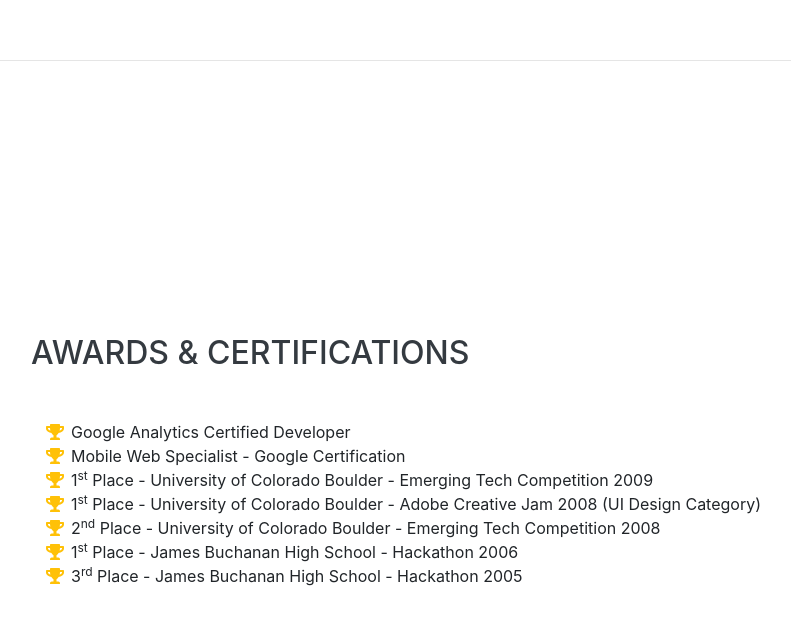
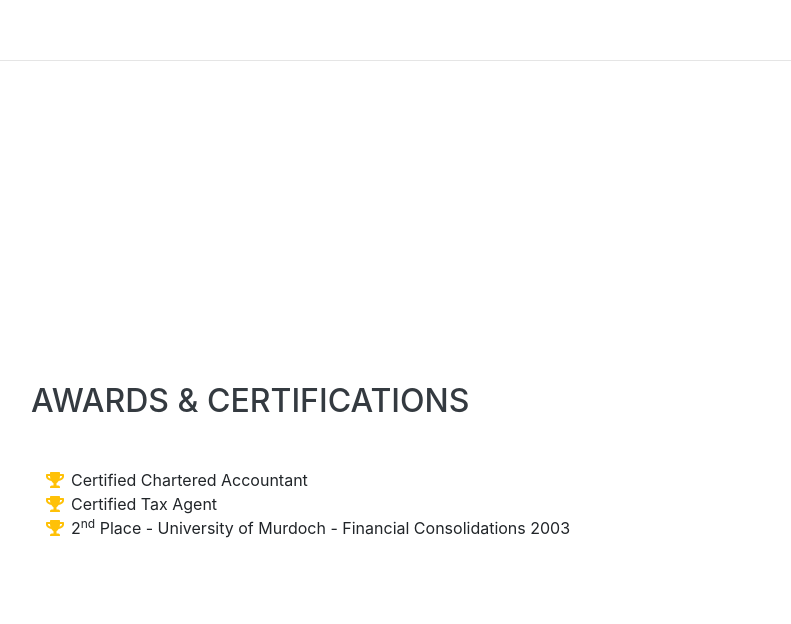
Before and after one commit to teobryan/portfolio-june2019, a website with bundled scripts: page index.html in a window 1280 px wide. Shown: the part 4285-4909 px from the top of the page, without its empty margins (289-1080 px from the left). Built offline with nearby package versions, Linux system fonts and the light colour scheme; a web font is replaced by a local one.

Commit message:
Final Updates

```diff
--- a/css/resume.css
+++ b/css/resume.css
@@ -176,7 +176,7 @@
 }
 
 .bg-primary {
-  background-color: blue !important;
+  background-color: rgb(8, 172, 123) !important;
 }
 
 .text-primary {
--- a/index.html
+++ b/index.html
@@ -181,15 +181,6 @@
         <div class="subheading mb-3">Programming Skills</div>
         <ul class="list-inline dev-icons">
           <li class="list-inline-item">
-            <i class="fab fa-html5"></i>
-          </li>
-          <li class="list-inline-item">
-            <i class="fab fa-css3-alt"></i>
-          </li>
-          <li class="list-inline-item">
-            <i class="fab fa-js-square"></i>
-          </li>
-          <li class="list-inline-item">
             <i class="fab fa-angular"></i>
           </li>
           <li class="list-inline-item">
@@ -254,30 +245,15 @@
         <ul class="fa-ul mb-0">
           <li>
             <i class="fa-li fa fa-trophy text-warning"></i>
-            Google Analytics Certified Developer</li>
+            Certified Chartered Accountant</li>
           <li>
             <i class="fa-li fa fa-trophy text-warning"></i>
-            Mobile Web Specialist - Google Certification</li>
-          <li>
-            <i class="fa-li fa fa-trophy text-warning"></i>
-            1<sup>st</sup>
-            Place - University of Colorado Boulder - Emerging Tech Competition 2009</li>
-          <li>
-            <i class="fa-li fa fa-trophy text-warning"></i>
-            1<sup>st</sup>
-            Place - University of Colorado Boulder - Adobe Creative Jam 2008 (UI Design Category)</li>
+            Certified Tax Agent</li>
           <li>
             <i class="fa-li fa fa-trophy text-warning"></i>
             2<sup>nd</sup>
-            Place - University of Colorado Boulder - Emerging Tech Competition 2008</li>
-          <li>
-            <i class="fa-li fa fa-trophy text-warning"></i>
-            1<sup>st</sup>
-            Place - James Buchanan High School - Hackathon 2006</li>
-          <li>
-            <i class="fa-li fa fa-trophy text-warning"></i>
-            3<sup>rd</sup>
-            Place - James Buchanan High School - Hackathon 2005</li>
+            Place - University of Murdoch - Financial Consolidations 2003</li>
+
         </ul>
       </div>
     </section>
```
